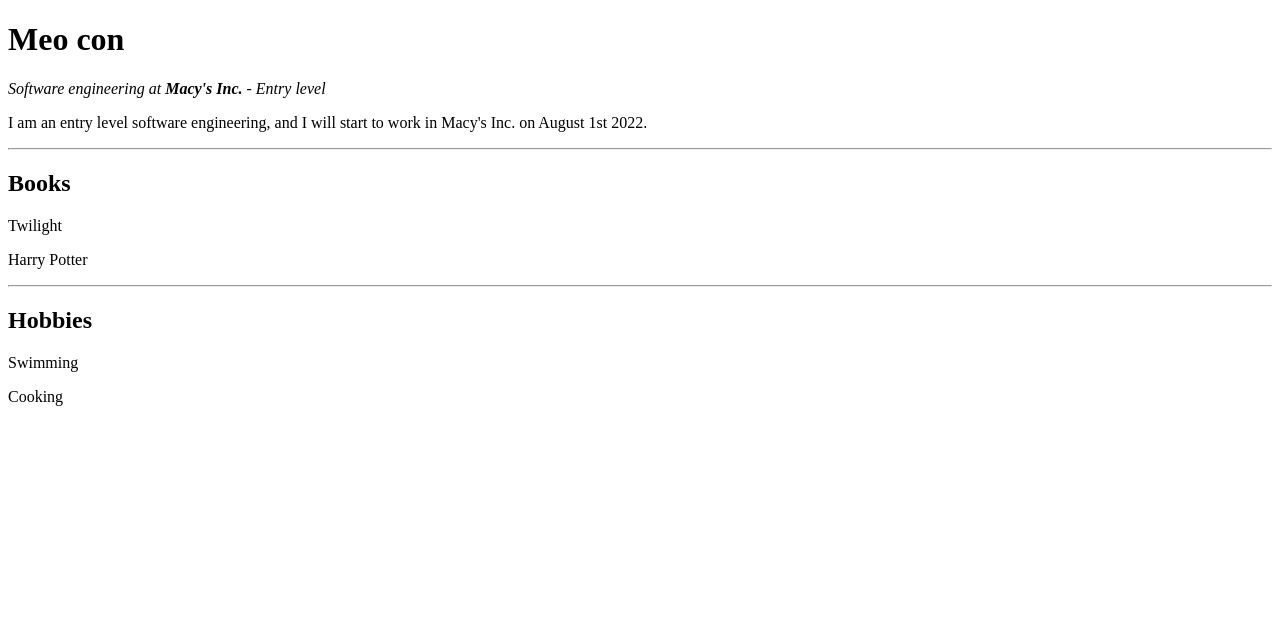
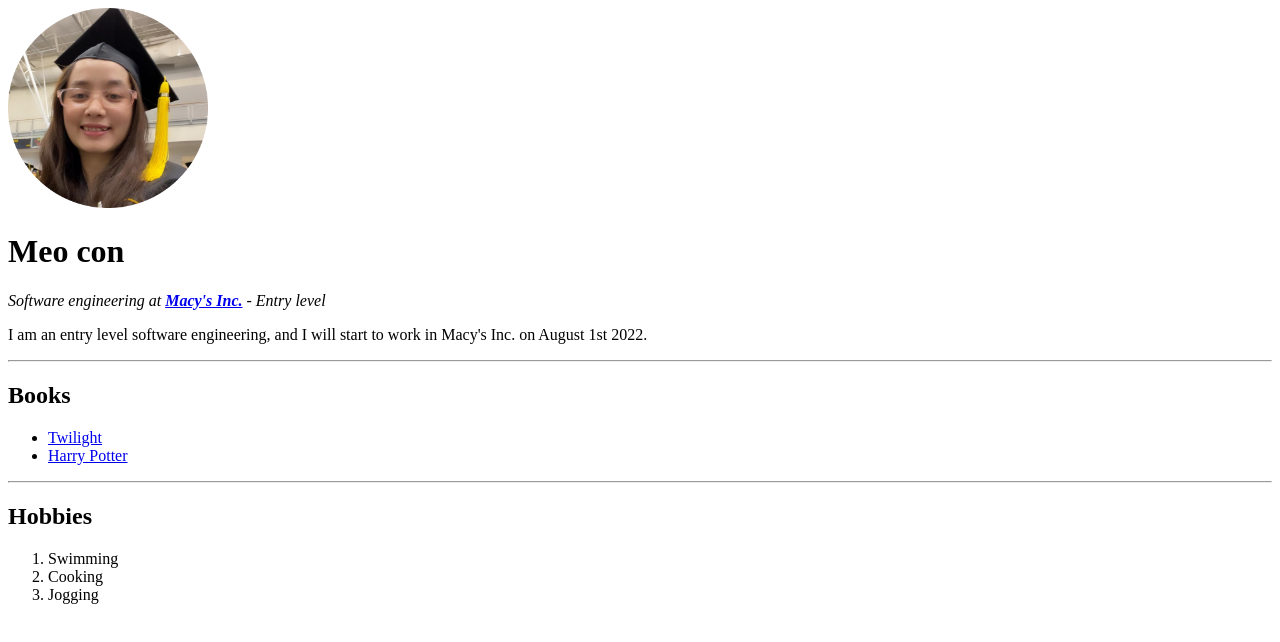
Before and after one commit to MYANH2020/Web-development, a plain HTML site: page HTML-PERSONAL SITE/index.html in a window 1280 px wide. Drawn offline with Linux system fonts and the light colour scheme.

Commit message:
add more contributes

```diff
--- a/HTML-PERSONAL SITE/index.html
+++ b/HTML-PERSONAL SITE/index.html
@@ -7,17 +7,28 @@
     <title>💚 Meo con's Personal Site</title>
 </head>
 <body>
+    <img src="images/image3.png" alt="Meo con's picture" style="height: 200px;">
    <h1>Meo con </h1>
-   <p><em>Software engineering at <strong>Macy's Inc.</strong> - Entry level</em></p>
+   <!-- <em> Italicize/ <strong> Bold -->
+   <p><em>Software engineering at <strong><a href="https://www.macys.com/">Macy's Inc.</a> </strong> - Entry level</em></p>
     <p> I am an entry level software engineering, and I will start to work in Macy's Inc. on August 1st 2022. </p>
     <hr>
     <h2>Books</h2>
-    <p>Twilight</p>
-    <p>Harry Potter</p>
+    <!-- unordered list-->
+    <ul>
+        <li><a href="https://www.commonsensemedia.org/book-reviews/twilight-the-twilight-saga-book-1">Twilight</a> </li>
+        <li><a href="https://www.goodreads.com/book/show/3.Harry_Potter_and_the_Sorcerer_s_Stone">Harry Potter</a> </li>
+
+    </ul>
     <hr>
     <h2>Hobbies</h2>
-    <p>Swimming</p>
-    <p>Cooking</p>
+    <!-- ordered list-->
+    <ol>
+        <li> Swimming</li>
+        <li>Cooking</li>
+        <li>Jogging</li>
+    </ol>
+
 
 
 </body>
```
Also changed, not shown: HTML-PERSONAL SITE/images/image1.jpg (added), HTML-PERSONAL SITE/images/image2.jpeg (added), HTML-PERSONAL SITE/images/image3.png (added), 3 other files.
